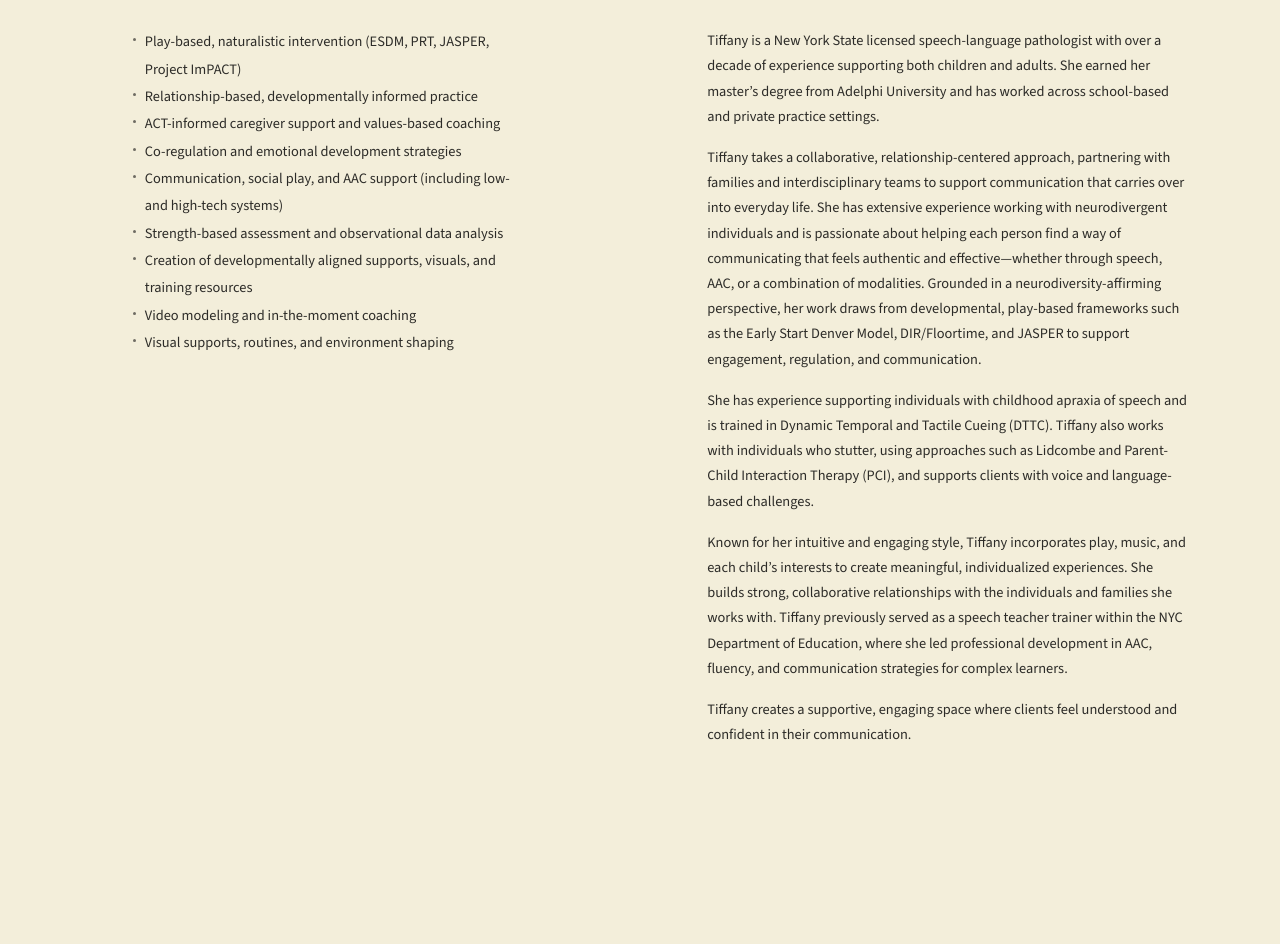
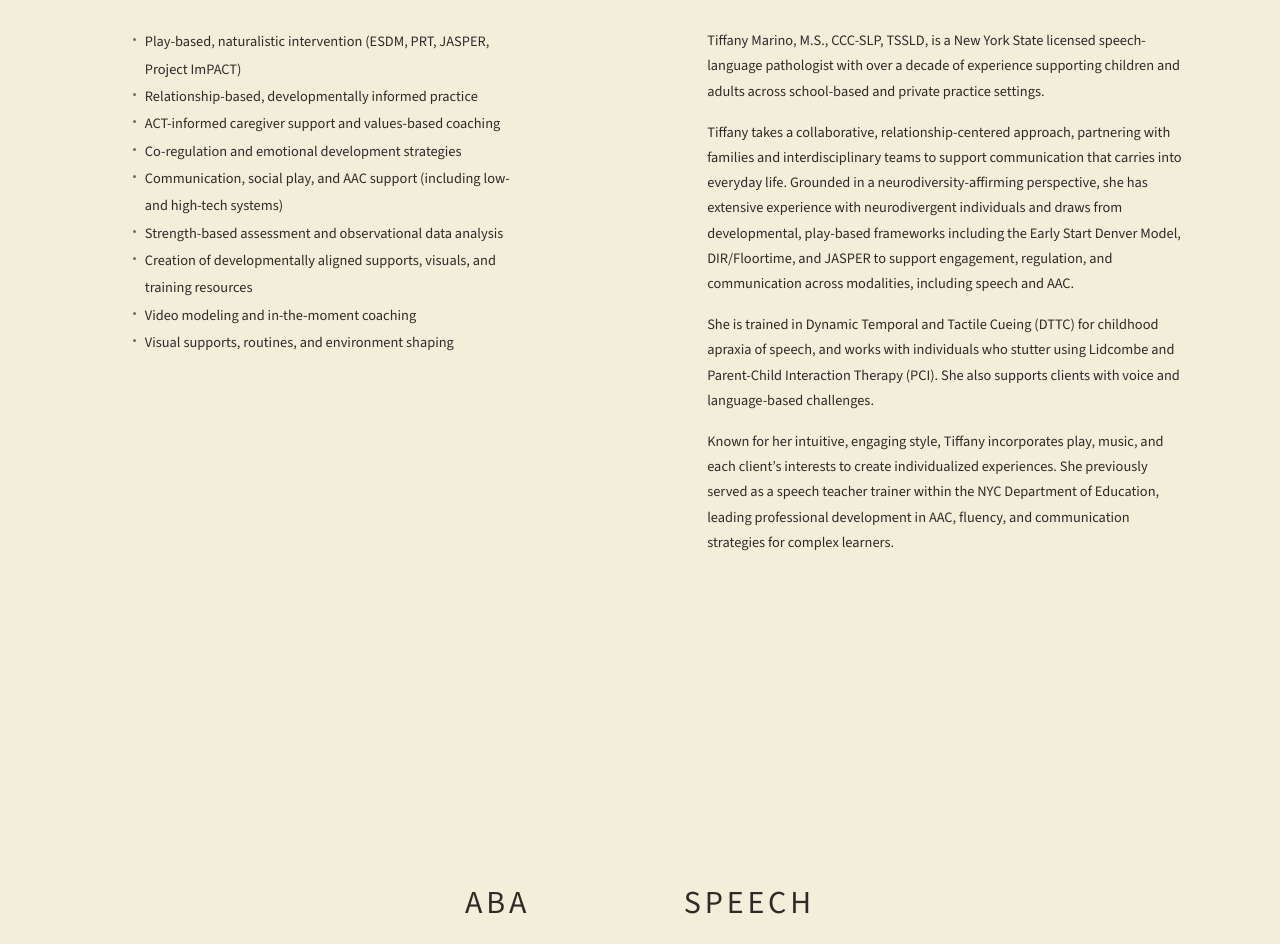
Before and after one commit to alinepractice/aline-website, a Next.js app: page / in a window 1280 px wide. Shown: the part 1841-2785 px from the top of the page. Built offline with nearby package versions, Linux system fonts and the light colour scheme.

Commit message:
Update Tiffany bio text

```diff
--- a/app/page.tsx
+++ b/app/page.tsx
@@ -113,46 +113,34 @@ export default function Home() {
           <p className={s.bioName}>Tiffany Marino, M.S., CCC-SLP, TSSLD</p>
           <div className={s.bioText}>
             <p>
-              Tiffany is a New York State licensed speech-language pathologist
-              with over a decade of experience supporting both children and
-              adults. She earned her master&rsquo;s degree from Adelphi
-              University and has worked across school-based and private practice
-              settings.
+              Tiffany Marino, M.S., CCC-SLP, TSSLD, is a New York State
+              licensed speech-language pathologist with over a decade of
+              experience supporting children and adults across school-based and
+              private practice settings.
             </p>
             <p>
               Tiffany takes a collaborative, relationship-centered approach,
               partnering with families and interdisciplinary teams to support
-              communication that carries over into everyday life. She has
-              extensive experience working with neurodivergent individuals and is
-              passionate about helping each person find a way of communicating
-              that feels authentic and effective&mdash;whether through speech,
-              AAC, or a combination of modalities. Grounded in a
-              neurodiversity-affirming perspective, her work draws from
-              developmental, play-based frameworks such as the Early Start Denver
-              Model, DIR/Floortime, and JASPER to support engagement, regulation,
-              and communication.
+              communication that carries into everyday life. Grounded in a
+              neurodiversity-affirming perspective, she has extensive experience
+              with neurodivergent individuals and draws from developmental,
+              play-based frameworks including the Early Start Denver Model,
+              DIR/Floortime, and JASPER to support engagement, regulation, and
+              communication across modalities, including speech and AAC.
             </p>
             <p>
-              She has experience supporting individuals with childhood apraxia of
-              speech and is trained in Dynamic Temporal and Tactile Cueing
-              (DTTC). Tiffany also works with individuals who stutter, using
-              approaches such as Lidcombe and Parent-Child Interaction Therapy
-              (PCI), and supports clients with voice and language-based
-              challenges.
+              She is trained in Dynamic Temporal and Tactile Cueing (DTTC) for
+              childhood apraxia of speech, and works with individuals who stutter
+              using Lidcombe and Parent-Child Interaction Therapy (PCI). She also
+              supports clients with voice and language-based challenges.
             </p>
             <p>
-              Known for her intuitive and engaging style, Tiffany incorporates
-              play, music, and each child&rsquo;s interests to create
-              meaningful, individualized experiences. She builds strong,
-              collaborative relationships with the individuals and families she
-              works with. Tiffany previously served as a speech teacher trainer
-              within the NYC Department of Education, where she led professional
+              Known for her intuitive, engaging style, Tiffany incorporates play,
+              music, and each client&rsquo;s interests to create individualized
+              experiences. She previously served as a speech teacher trainer
+              within the NYC Department of Education, leading professional
               development in AAC, fluency, and communication strategies for
               complex learners.
-            </p>
-            <p>
-              Tiffany creates a supportive, engaging space where clients feel
-              understood and confident in their communication.
             </p>
           </div>
         </div>
```
